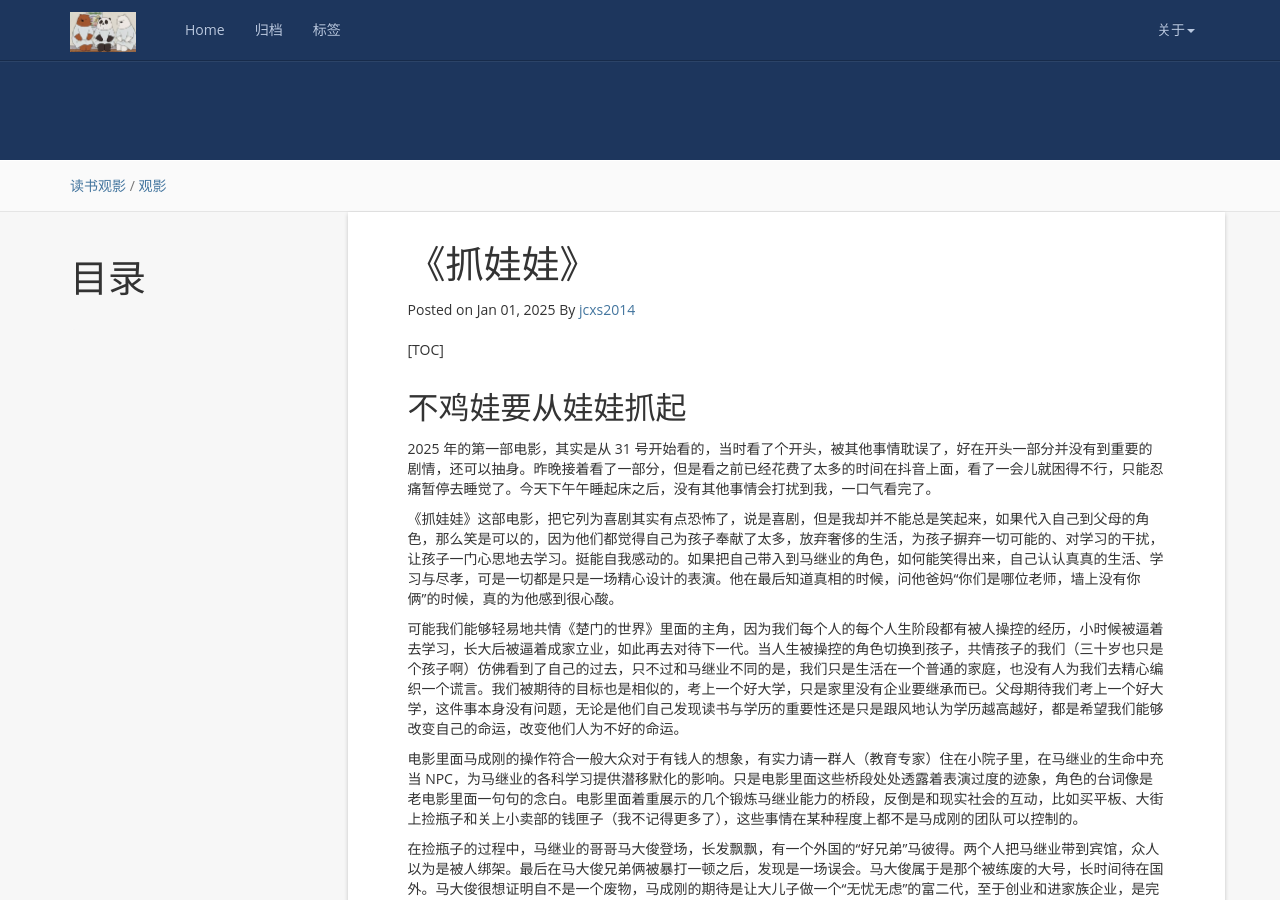
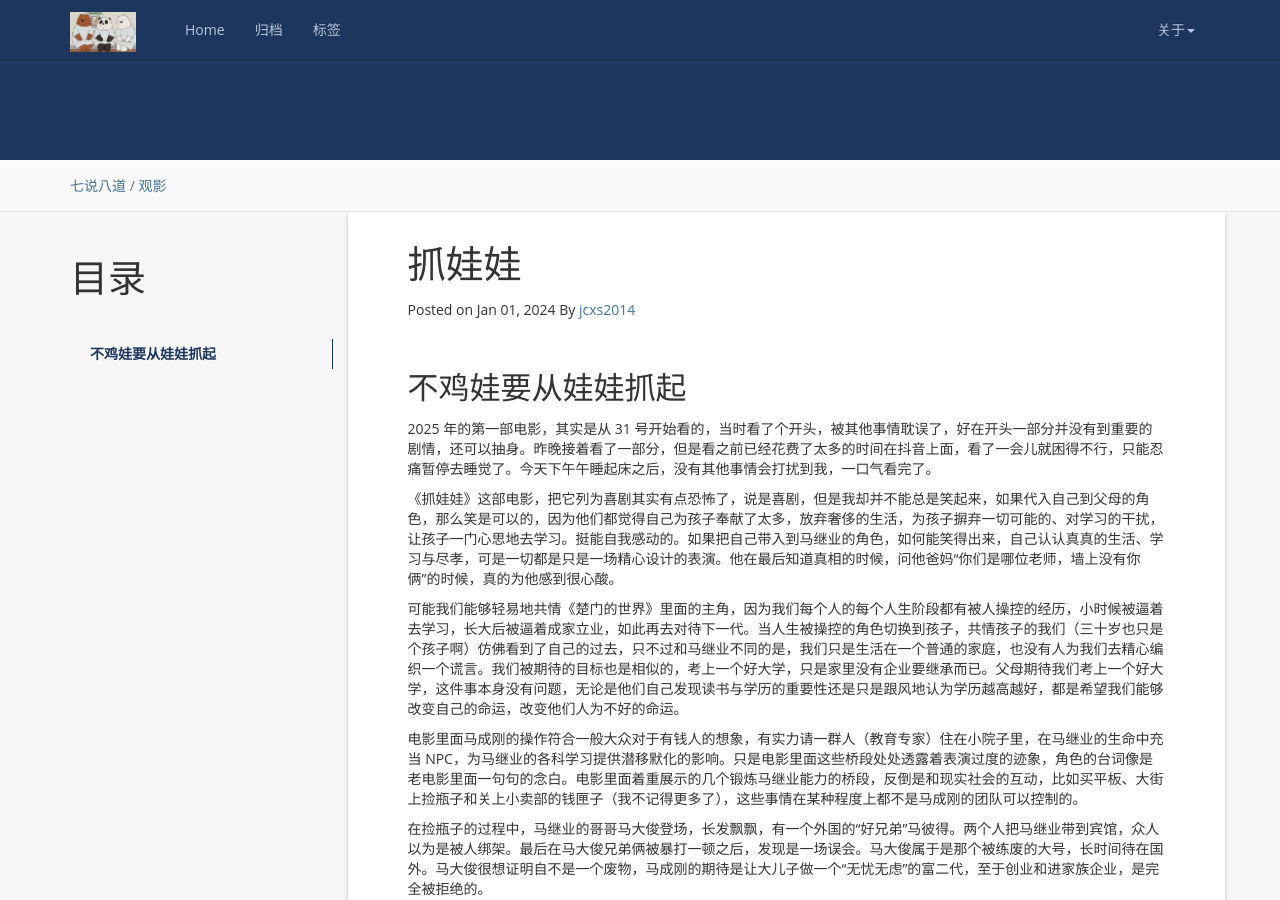
Before and after one commit to jcxs2014/jcxs2014.github.io, a Jekyll site: the page built from _posts/4_Films/2025-01-01-4_020.md, in a window 1280 px wide and 900 px high. Built offline with Jekyll 4.4.1, drawn with Linux system fonts in a browser that asks for light colours; nearby versions of some CDN libraries; a script that is not in the unit is left out; comment, search, counter and statistics services are not loaded.

Commit message:
chg post

```diff
--- a/_posts/4_Films/2025-01-01-4_020.md
+++ b/_posts/4_Films/2025-01-01-4_020.md
@@ -1,12 +1,16 @@
 ---
 layout: post
-title: 《抓娃娃》
-date: 2025-01-01 23:30:25 +0200
-categories: 读书观影
+title: 抓娃娃
+date: 2024-01-01 23:20:25 +0200
+categories: 七说八道
 tag: 观影
+
+
 ---
 
-[TOC]
+* content
+{:toc}
+
 
 
 
```
